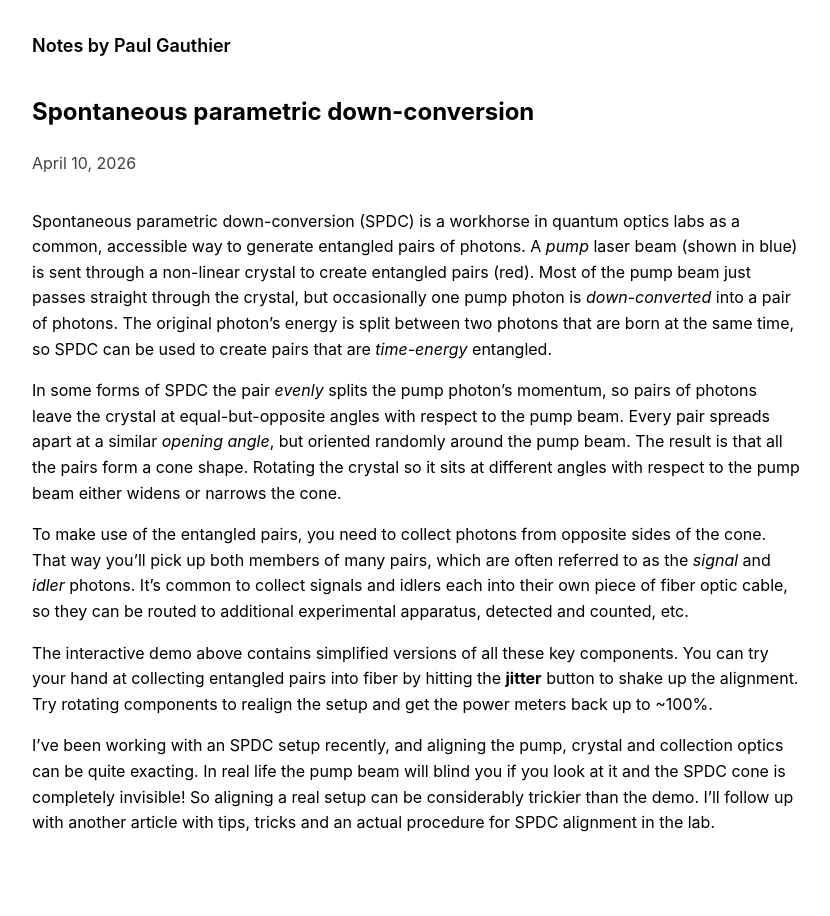
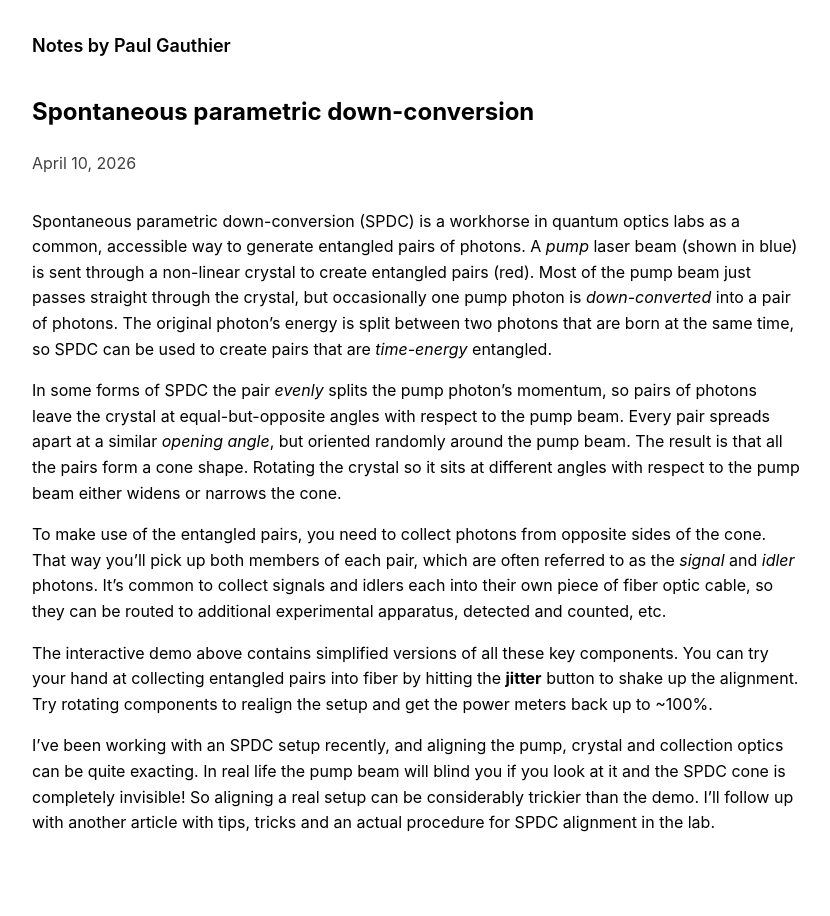
Before and after one commit to paul-gauthier/paul-gauthier.github.io, a Jekyll site: the page built from docs/_posts/2026-04-10-spdc.md, in a window 1280 px wide. Shown: the whole page, without its empty margins (224-1054 px from the left). Built offline with Jekyll 4.4.1, drawn with Linux system fonts in a browser that asks for light colours; a script that is not in the unit is left out.

Commit message:
docs: Clarify SPDC wording and open Jekyll site in background

```diff
--- a/docs/_posts/2026-04-10-spdc.md
+++ b/docs/_posts/2026-04-10-spdc.md
@@ -28,7 +28,7 @@ with respect to the pump beam either widens or narrows the cone.
 
 To make use of the entangled pairs, you need to collect
 photons from opposite sides of the cone.
-That way you'll pick up both members of many pairs,
+That way you'll pick up both members of each pair,
 which are often referred to as the *signal* and *idler* photons.
 It's common to collect signals and idlers each into
 their own piece of fiber optic cable,
```
Also changed, not shown: 1 other file.
